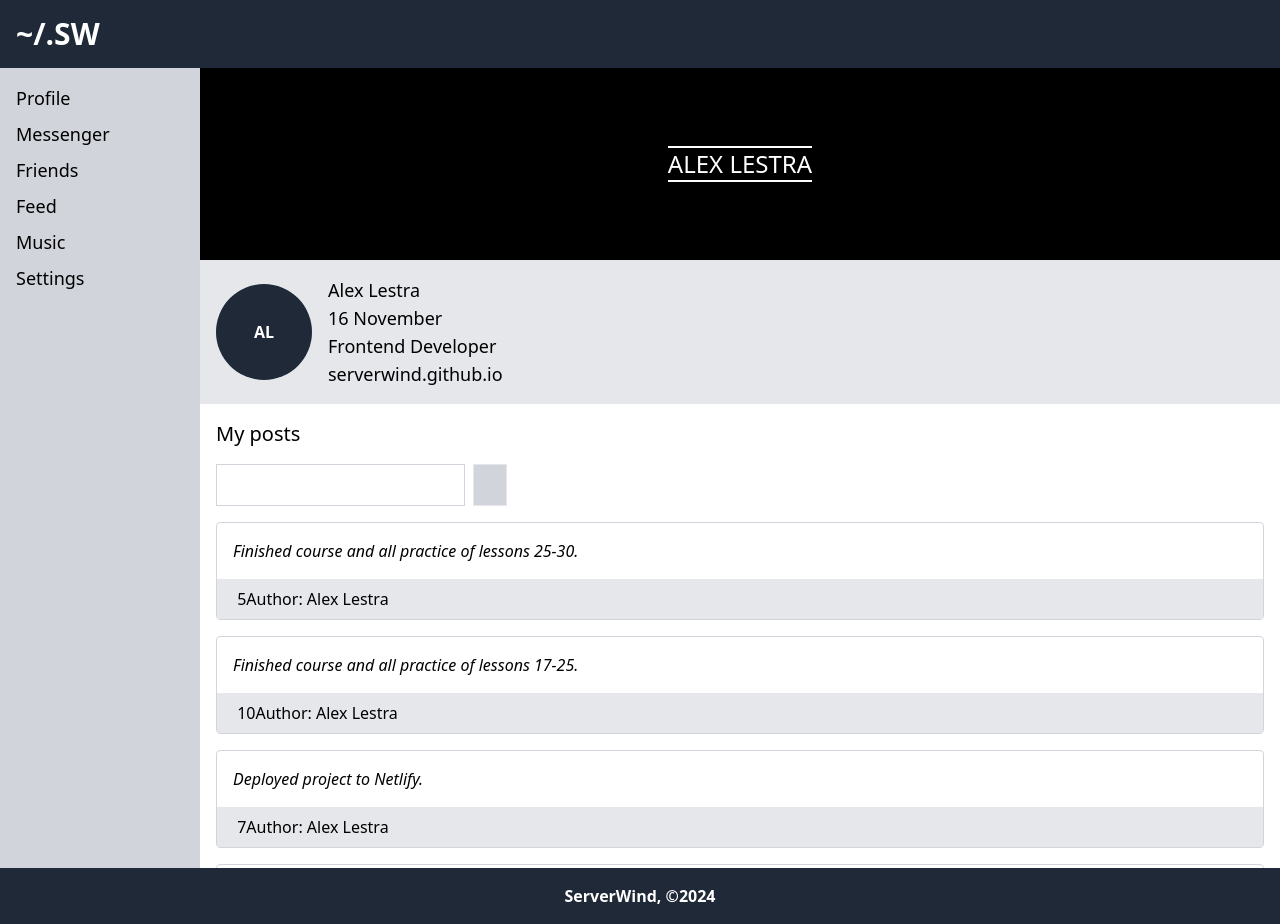
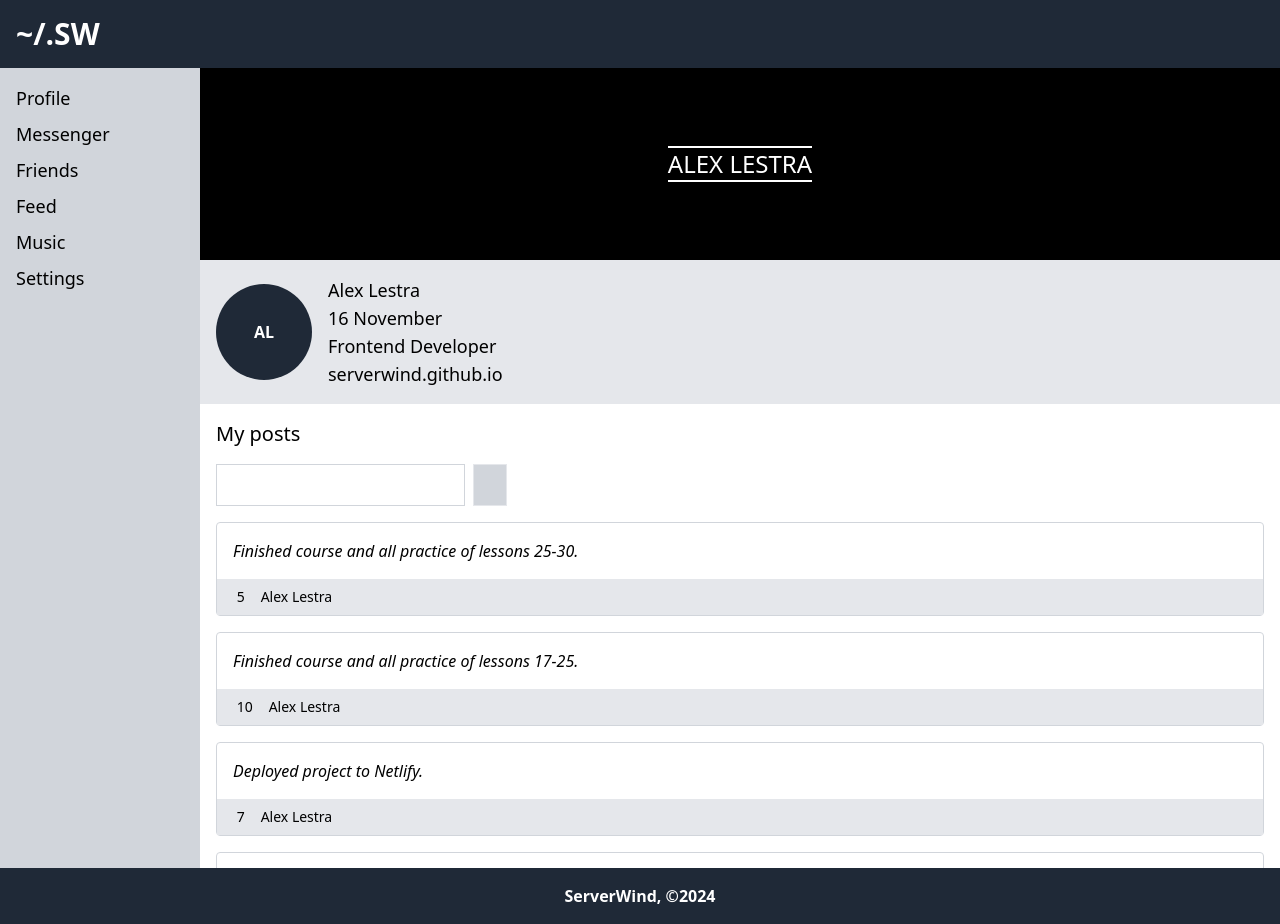
Before and after one commit to serverwind/social-react, a React (Vite) app: page / in a window 1280 px wide. Built offline with nearby package versions, Linux system fonts and the light colour scheme; a web font is replaced by a local one.

Commit message:
Post misc styling

```diff
--- a/src/components/Profile/Posts/Post/Post.jsx
+++ b/src/components/Profile/Posts/Post/Post.jsx
@@ -3,17 +3,23 @@ import { likeActionCreator } from "../../../../data/likeReducer";
 function Post({ id, post, likes, author, dispatch }) {
   function like() {
     likes++;
-    let action = likeActionCreator(id, likes, author = "Alex Lestra");
+    let action = likeActionCreator(id, likes, (author = "Alex Lestra"));
     dispatch(action);
   }
 
   return (
     <div className="mb-4 border border-gray-300 rounded">
       <div className="italic p-4">{post}</div>
-      <div className="bg-gray-200 py-2 px-4">
-        <button onClick={like}><span className="mgc_heart_fill"></span></button>
+      <div className="flex gap-4 bg-gray-200 py-2 px-4 text-sm">
+        <div>
+          <button onClick={like}>
+          <span className="mgc_heart_fill"></span>
+          </button>
         <span> {likes}</span>
-        <span>Author: {author}</span>
+        </div>
+        <div>
+          <span className="mgc_user_2_fill"></span> <span>{author}</span>
+        </div>
       </div>
     </div>
   );
--- a/src/output.css
+++ b/src/output.css
@@ -569,10 +569,6 @@ video {
   margin-bottom: 1.5rem;
 }
 
-.mb-2 {
-  margin-bottom: 0.5rem;
-}
-
 .mb-4 {
   margin-bottom: 1rem;
 }
@@ -621,12 +617,12 @@ video {
   gap: 1rem;
 }
 
+.rounded {
+  border-radius: 0.25rem;
+}
+
 .rounded-full {
   border-radius: 9999px;
-}
-
-.rounded {
-  border-radius: 0.25rem;
 }
 
 .border {
@@ -781,20 +777,6 @@ video {
   background-color: rgb(209 213 219 / var(--tw-bg-opacity));
 }
 
-.hover\:bg-gray-400:hover {
-  --tw-bg-opacity: 1;
-  background-color: rgb(156 163 175 / var(--tw-bg-opacity));
-}
-
-.hover\:bg-gray-100:hover {
-  --tw-bg-opacity: 1;
-  background-color: rgb(243 244 246 / var(--tw-bg-opacity));
-}
-
-.hover\:font-bold:hover {
-  font-weight: 700;
-}
-
 .hover\:underline:hover {
   text-decoration-line: underline;
 }
```
